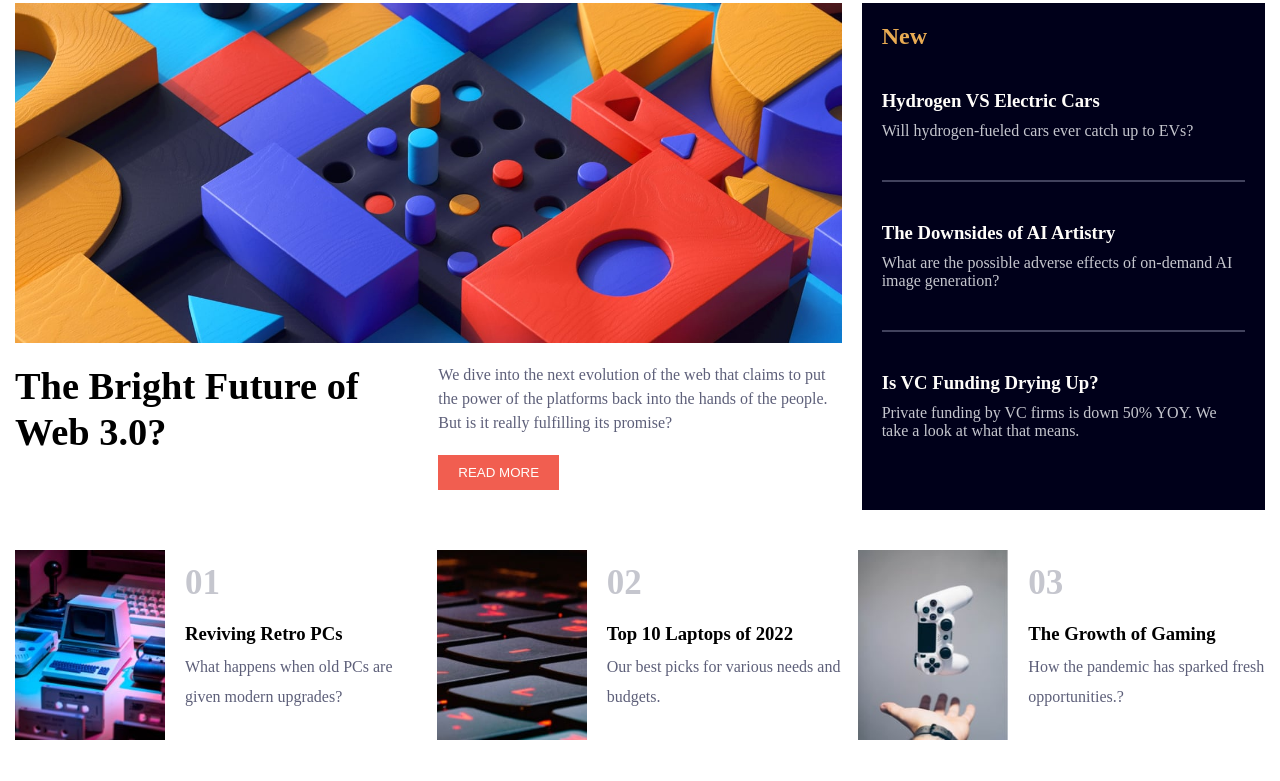
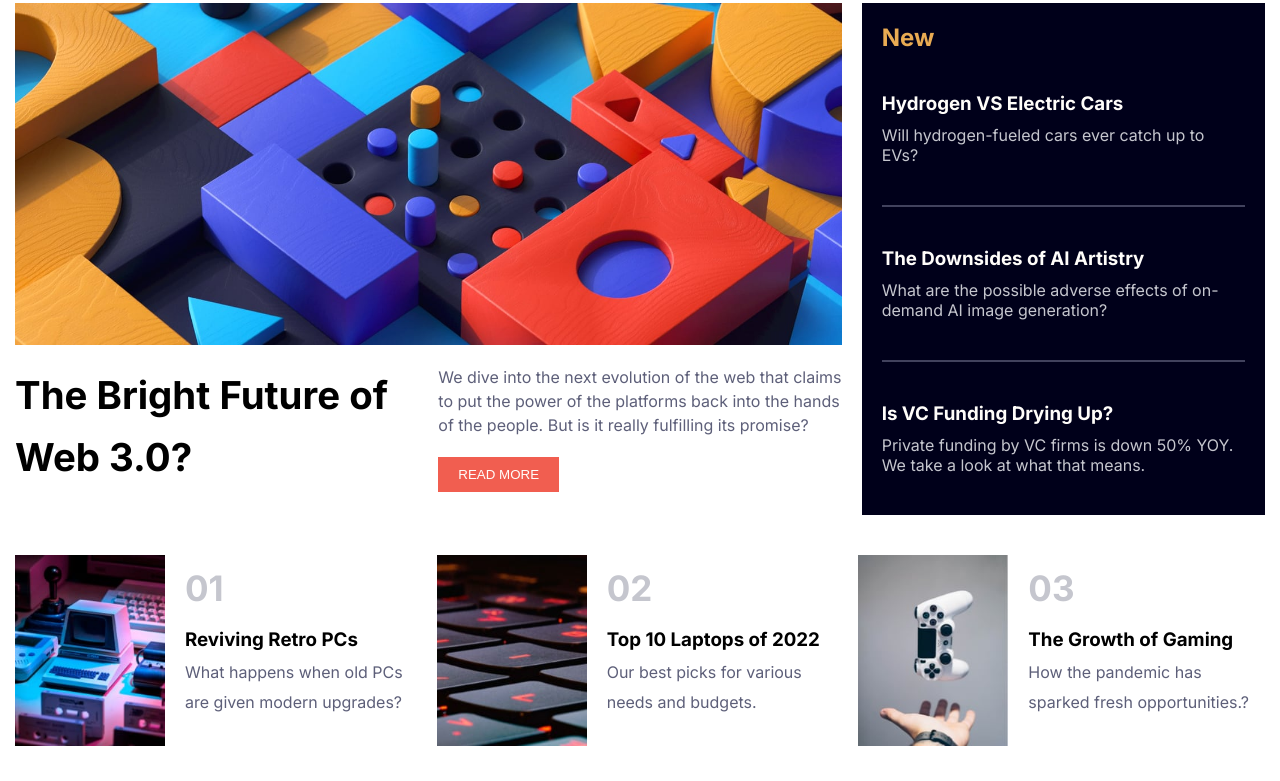
Before and after one commit to TK-LS97/news-homepage, a plain HTML site: page index.html in a window 1280 px wide. Shown: the part 82-863 px from the top of the page. Drawn offline with Linux system fonts and the light colour scheme.

Commit message:
styles update

```diff
--- a/app/SCSS/_globals.scss
+++ b/app/SCSS/_globals.scss
@@ -3,3 +3,7 @@
     padding:0;
     box-sizing: border-box;
 }
+
+body{
+    font-family: 'Inter', sans-serif;
+}
--- a/app/SCSS/_main.scss
+++ b/app/SCSS/_main.scss
@@ -52,7 +52,8 @@ picture img{
 
 .article0{
     font-size:larger;
-    line-height: 1.2;
+    line-height: 1.6;
+    font-weight: 800;
 }
 
 .article1 h1{
```
Also changed, not shown: app/SCSS/styles.css, 1 other file.
